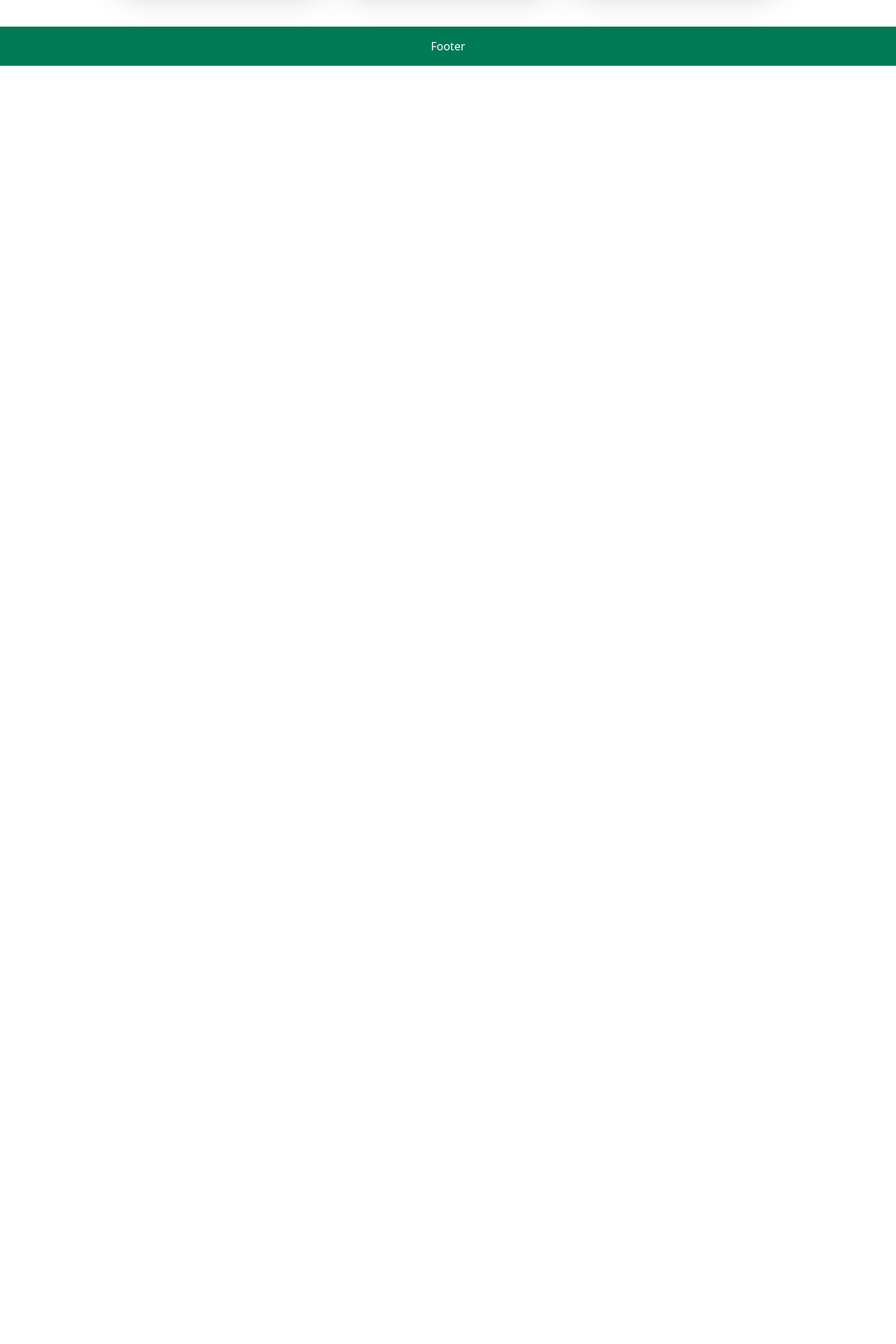
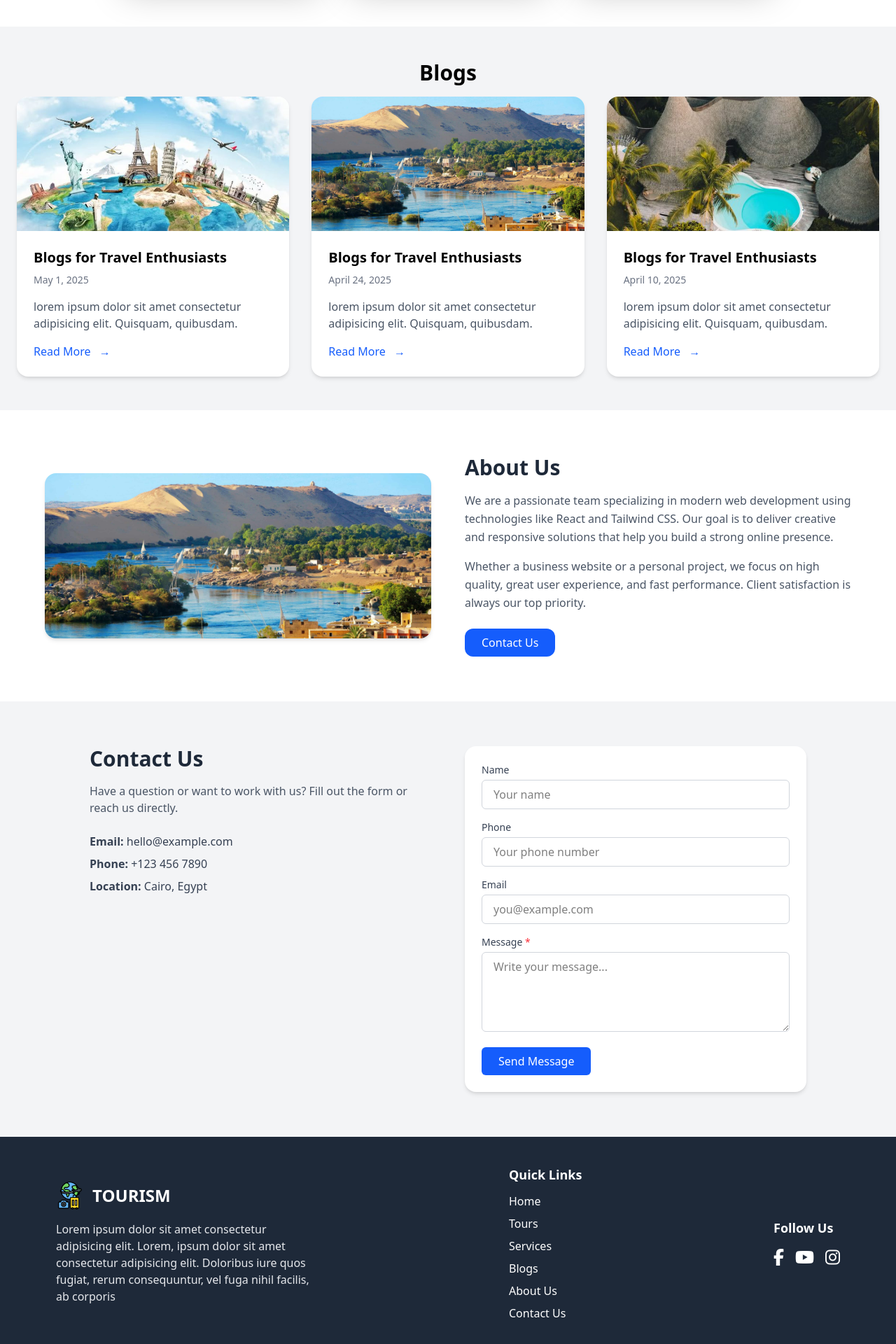
Before and after one commit to moham60/Tourism, a React (Vite) app: page / in a window 1280 px wide. Shown: the part 1600-3520 px from the top of the page at 70% size. Before the commit the page ends 1694 px from the top, so only its background shows below. Built offline with nearby package versions, Linux system fonts and the light colour scheme.

Commit message:
Update footer layout and hover styles

```diff
--- a/src/Components/Footer/Footer.jsx
+++ b/src/Components/Footer/Footer.jsx
@@ -1,7 +1,65 @@
+import logoImg from "../../assets/images/travel_18240216-DelLDBoX.png";
+
 export default function Footer() {
   return (
-    <div className=" bg-emerald-700 text-white text-center p-4">
-      <p>Footer</p>
-    </div>
+    <footer className="bg-gray-800 text-white py-10 px-6 md:px-20 flex flex-col md:flex-row items-center justify-between gap-8" id="footer">
+
+      {/* Logo */}
+      <div className="w-full md:w-1/3 flex flex-col items-center md:items-start text-center md:text-left">
+  <div className="flex items-center space-x-3">
+    <img className="w-10" src={logoImg} alt="LogoImg" />
+    <span className="text-2xl font-semibold uppercase">Tourism</span>
+  </div>
+  <p className="mt-4 text-gray-200">
+    Lorem ipsum dolor sit amet consectetur adipisicing elit.
+    Lorem, ipsum dolor sit amet consectetur
+    adipisicing elit. Doloribus iure quos fugiat,
+    rerum consequuntur, vel fuga nihil facilis, ab corporis
+  </p>
+</div>
+
+
+
+      {/* Quick Links */}
+      <div className="text-center md:text-left">
+        <h3 className="text-lg font-semibold mb-3">Quick Links</h3>
+        <ul className="space-y-2">
+          {["Home", "Tours","Services", "Blogs", "About Us", "Contact Us"].map((section) => (
+            <li key={section}>
+              <a
+                href={`#${section}`}
+                className="relative inline-block text-white hover:text-blue-400 transition-colors duration-300 after:content-[''] after:absolute after:left-0 after:-bottom-1 after:w-0 after:h-[2px] after:bg-blue-400 hover:after:w-full after:transition-all after:duration-300"
+              >
+                {section.charAt(0).toUpperCase() + section.slice(1)}
+              </a>
+            </li>
+          ))}
+        </ul>
+      </div>
+
+
+<div className="social">
+  <h3 className="text-lg font-semibold mb-3">Follow Us</h3>
+  <ul className="flex gap-4">
+    <li>
+      <a href="https://www.facebook.com" className="hover:text-blue-500 transition-all duration-300  text-2xl" target="_blank" rel="noopener noreferrer">
+        <i className="fa-brands fa-facebook-f"></i>
+      </a>
+    </li>
+    <li>
+      <a href="https://www.twitter.com" className="hover:text-red-600 transition-all duration-300 text-2xl" target="_blank" rel="noopener noreferrer">
+        <i className="fa-brands fa-youtube"></i>
+      </a>
+    </li>
+    <li>
+      <a href="https://www.instagram.com" className="hover:text-pink-700 transition-all duration-300 text-2xl" target="_blank" rel="noopener noreferrer">
+        <i className="fa-brands fa-instagram"></i>
+      </a>
+    </li>
+  </ul>
+</div>
+
+
+    </footer>
   );
 }
--- /dev/null
+++ b/src/Components/MainComponent/BlogSection.jsx
@@ -0,0 +1,50 @@
+
+const blogs = [
+  {
+    id: 1,
+    title: " Blogs for Travel Enthusiasts",
+    description: "lorem ipsum dolor sit amet consectetur adipisicing elit. Quisquam, quibusdam.",
+    image: "src/assets/images/a73cbfbcf18054bf31ee42e6453c5d94-L8BdFmTg.jpg ",
+    date: "May 1, 2025",
+  },
+  {
+    id: 2,
+    title: "Blogs for Travel Enthusiasts",
+    description: "lorem ipsum dolor sit amet consectetur adipisicing elit. Quisquam, quibusdam.",
+    image: "src/assets/images/cairo-egypt-7x3-DBfK6OpW.jpg ",
+    date: "April 24, 2025",
+  },
+  {
+    id: 3,
+    title: "Blogs for Travel Enthusiasts",
+    description: "lorem ipsum dolor sit amet consectetur adipisicing elit. Quisquam, quibusdam.",
+    image: "src/assets/images/articles_01-570x450-BR0kEju-.jpg ",
+    date: "April 10, 2025",
+  },
+];
+
+const BlogSection = () => {
+  return (
+    <section className="py-12 px-6 bg-gray-100">
+      <div className="max-w-7xl mx-auto text-center">
+        <h2 className="text-3xl font-bold mb-4">  Blogs</h2>
+
+        <div className="grid grid-cols-1 sm:grid-cols-2 lg:grid-cols-3 gap-8">
+          {blogs.map((blog) => (
+            <div key={blog.id} className="bg-white rounded-2xl shadow-md overflow-hidden hover:shadow-lg transition">
+              <img src={blog.image} alt={blog.title} className="w-full h-48 object-cover" />
+              <div className="p-6 text-left">
+                <h3 className="text-xl font-semibold mb-2">{blog.title}</h3>
+                <p className="text-gray-500 text-sm mb-4">{blog.date}</p>
+                <p className="text-gray-600 mb-4">{blog.description}</p>
+                <a href="#" className="text-blue-600 font-medium ">Read More <span className="ml-2 ">→</span></a>
+              </div>
+            </div>
+          ))}
+        </div>
+      </div>
+    </section>
+  );
+};
+
+export default BlogSection;
--- /dev/null
+++ b/src/Components/MainComponent/ContactUs.jsx
@@ -0,0 +1,116 @@
+import  { useState } from "react";
+
+const ContactUs = () => {
+  const [formData, setFormData] = useState({
+    name: "",
+    phone: "",
+    email: "",
+    message: "",
+  });
+
+  const [error, setError] = useState("");
+
+  const handleChange = (e) => {
+    setFormData({ ...formData, [e.target.name]: e.target.value });
+    if (e.target.name === "message" && e.target.value.trim() !== "") {
+      setError("");
+    }
+  };
+
+  const handleSubmit = (e) => {
+    e.preventDefault();
+
+    if (formData.message.trim() === "") {
+      setError("Message is required.");
+      return;
+    }
+
+    // Simulate form submission
+    console.log("Form submitted:", formData);
+    alert("Thank you! We'll get back to you.");
+    setFormData({ name: "", phone: "", email: "", message: "" });
+  };
+
+  return (
+    <section className="bg-gray-100 py-16 px-6" id="contact">
+      <div className="max-w-5xl mx-auto grid md:grid-cols-2 gap-12 items-start">
+        {/* Contact Info */}
+        <div>
+          <h2 className="text-3xl font-bold text-gray-800 mb-4">Contact Us</h2>
+          <p className="text-gray-600 mb-6">
+            Have a question or want to work with us? Fill out the form or reach us directly.
+          </p>
+          <ul className="text-gray-700 space-y-2">
+            <li><strong>Email:</strong> hello@example.com</li>
+            <li><strong>Phone:</strong> +123 456 7890</li>
+            <li><strong>Location:</strong> Cairo, Egypt</li>
+          </ul>
+        </div>
+
+        {/* Contact Form */}
+        <form
+          onSubmit={handleSubmit}
+          className="bg-white rounded-2xl shadow-md p-6 space-y-4"
+        >
+          <div>
+            <label className="block mb-1 text-sm font-medium text-gray-700">Name</label>
+            <input
+              type="text"
+              name="name"
+              value={formData.name}
+              onChange={handleChange}
+              placeholder="Your name"
+              className="w-full border border-gray-300 rounded-md px-4 py-2 focus:outline-none focus:ring-2 focus:ring-blue-500"
+            />
+          </div>
+
+          <div>
+            <label className="block mb-1 text-sm font-medium text-gray-700">Phone</label>
+            <input
+              type="text"
+              name="phone"
+              value={formData.phone}
+              onChange={handleChange}
+              placeholder="Your phone number"
+              className="w-full border border-gray-300 rounded-md px-4 py-2 focus:outline-none focus:ring-2 focus:ring-blue-500"
+            />
+          </div>
+
+          <div>
+            <label className="block mb-1 text-sm font-medium text-gray-700">Email</label>
+            <input
+              type="email"
+              name="email"
+              value={formData.email}
+              onChange={handleChange}
+              placeholder="you@example.com"
+              className="w-full border border-gray-300 rounded-md px-4 py-2 focus:outline-none focus:ring-2 focus:ring-blue-500"
+            />
+          </div>
+
+          <div>
+            <label className="block mb-1 text-sm font-medium text-gray-700">Message <span className="text-red-500">*</span></label>
+            <textarea
+              name="message"
+              value={formData.message}
+              onChange={handleChange}
+              rows="4"
+              placeholder="Write your message..."
+              className={`w-full border ${error ? "border-red-500" : "border-gray-300"} rounded-md px-4 py-2 focus:outline-none focus:ring-2 focus:ring-blue-500`}
+            ></textarea>
+            {error && <p className="text-red-500 text-sm mt-1">{error}</p>}
+          </div>
+
+          <button
+            type="submit"
+            className="bg-blue-600 text-white px-6 py-2 rounded-md hover:bg-blue-50 hover:text-blue-700 cursor-alias transition"
+          >
+            Send Message
+          </button>
+        </form>
+      </div>
+    </section>
+  );
+};
+
+export default ContactUs;
--- a/src/Components/MainComponent/MainComponent.jsx
+++ b/src/Components/MainComponent/MainComponent.jsx
@@ -4,6 +4,8 @@ import tour2 from "../../assets/images/cairo-egypt-7x3-DBfK6OpW.jpg";
 import tour3 from "../../assets/images/a73cbfbcf18054bf31ee42e6453c5d94-L8BdFmTg.jpg";
 import tour4 from "../../assets/images/images-BQRi0Yav.jpeg";
 import video from "/WhatsApp Video 2025-04-21 at 17.43.53_cd538169.mp4";
+import BlogSection from "./BlogSection";
+import ContactUs from "./ContactUs";
 export default function MainComponent() {
   return (
     <>
@@ -106,6 +108,44 @@ export default function MainComponent() {
           </div>
         </div>
       </section>
+
+<section id="blogs">
+<BlogSection />
+</section>
+
+<section className="bg-white py-16 px-6">
+      <div className="max-w-6xl mx-auto grid md:grid-cols-2 gap-12 items-center">
+
+        <img
+          src=" src/assets/images/cairo-egypt-7x3-DBfK6OpW.jpg "
+          alt="About Us"
+          className="rounded-2xl shadow-md"
+        />
+
+
+        <div>
+          <h2 className="text-3xl font-bold text-gray-800 mb-4">About Us</h2>
+          <p className="text-gray-600 mb-4 leading-relaxed">
+            We are a passionate team specializing in modern web development using technologies like React and Tailwind CSS. Our goal is to deliver creative and responsive solutions that help you build a strong online presence.
+          </p>
+          <p className="text-gray-600 mb-6 leading-relaxed">
+            Whether a business website or a personal project, we focus on high quality, great user experience, and fast performance. Client satisfaction is always our top priority.
+          </p>
+          <a href="#contact" className="inline-block bg-blue-600 text-white px-6 py-2 rounded-xl hover:bg-blue-50 hover:text-blue-600 transition">
+            Contact Us
+          </a>
+        </div>
+      </div>
+    </section>
+
+    <section id="contact">
+      <ContactUs />
+    </section>
+
+
+
+
+
     </>
   );
 }
```
Also changed, not shown: 1 other file (tests, documents, lock files or other folders).
